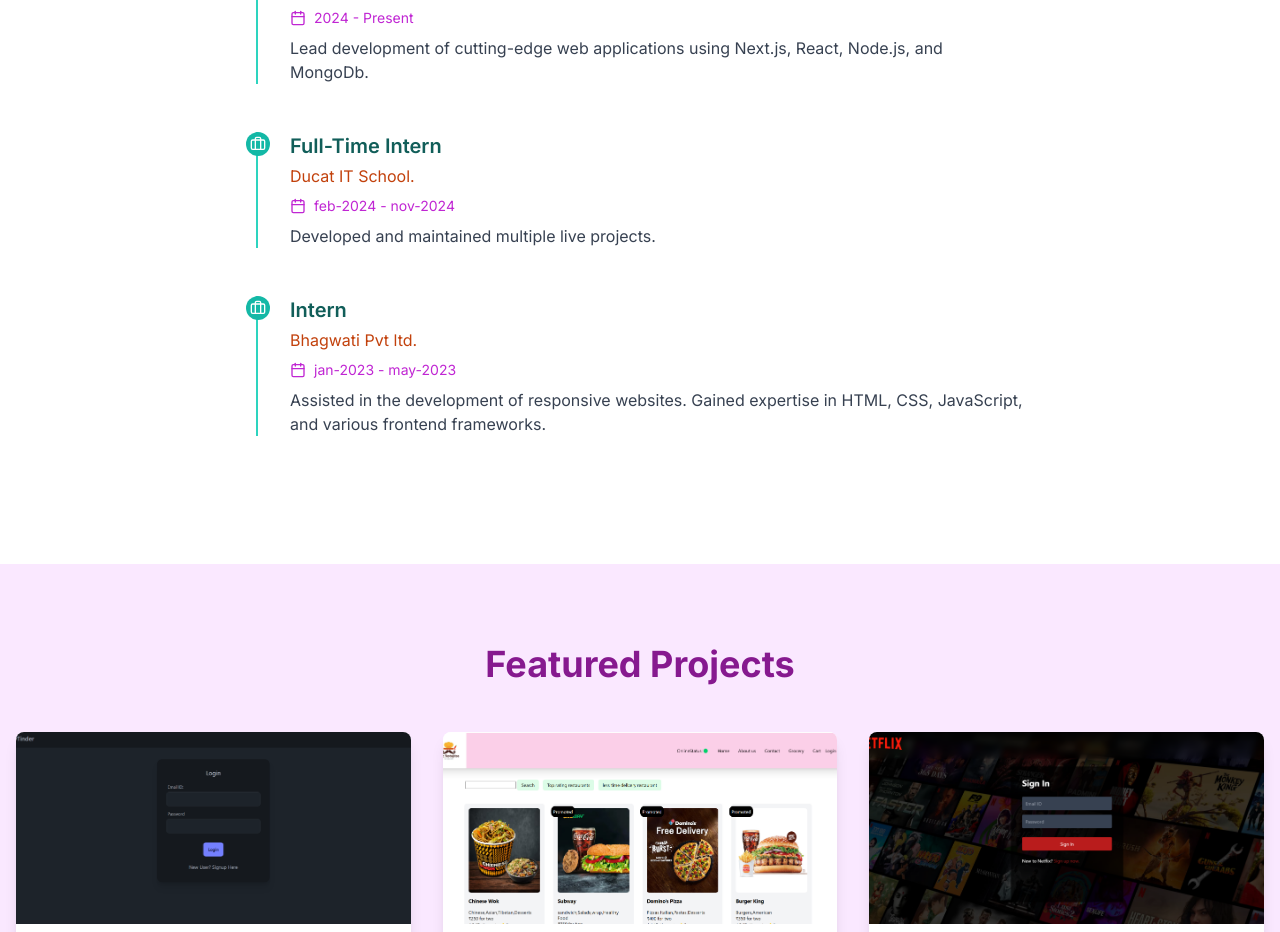
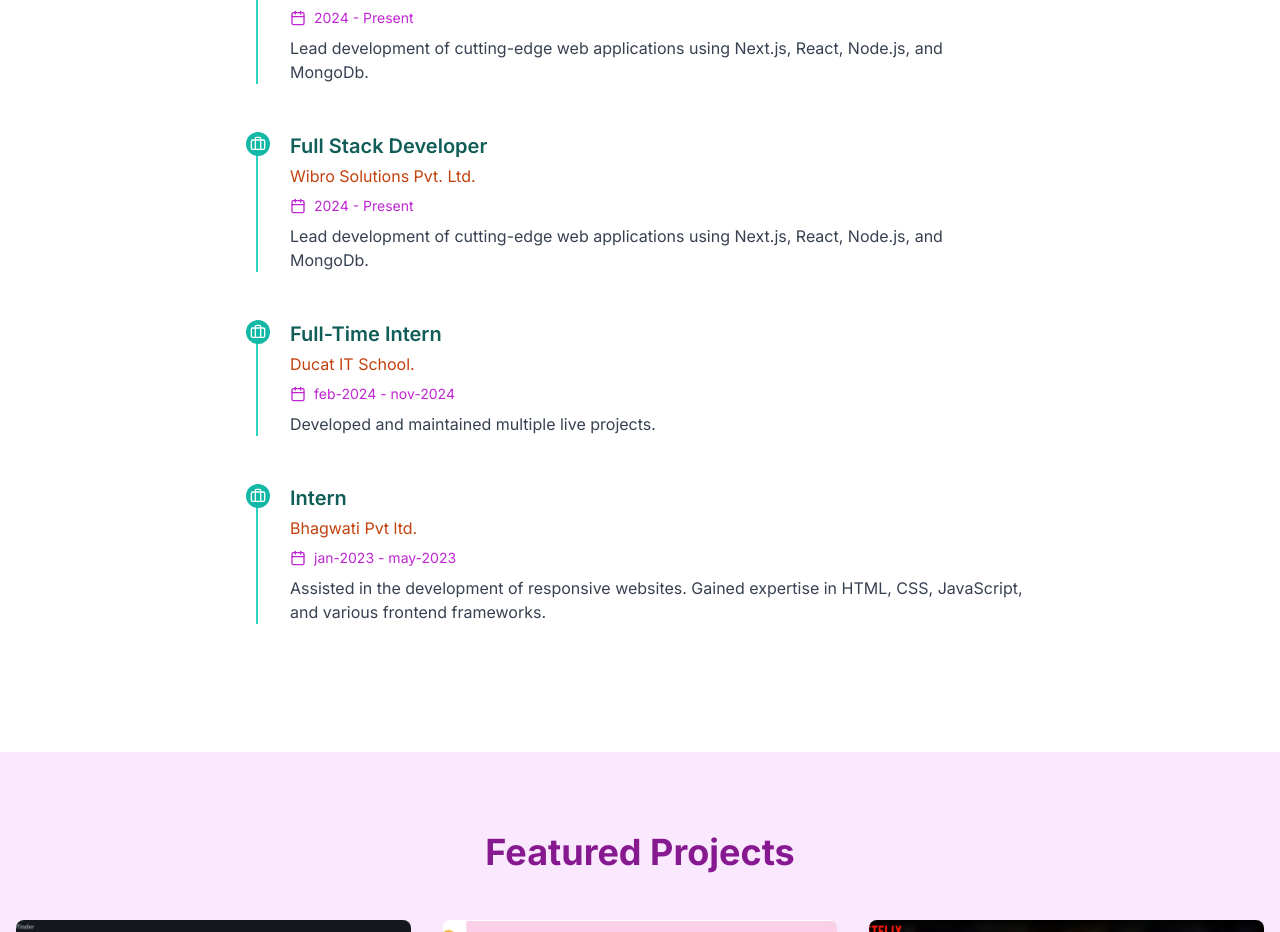
Before and after one commit to sagarksp/portfolio, a Next.js app: page / in a window 1280 px wide. Shown: the part 1660-2592 px from the top of the page. Built offline with nearby package versions, Linux system fonts and the light colour scheme.

Commit message:
Added new experience

```diff
--- a/src/app/components/Experience.jsx
+++ b/src/app/components/Experience.jsx
@@ -5,6 +5,12 @@
 import { Briefcase, Calendar } from 'lucide-react'
 
 const experiences = [
+   {
+    title: "Full Stack Developer",
+    company: "Wibro Solutions Pvt. Ltd.",
+    period: "2024 - Present",
+    description: "Lead development of cutting-edge web applications using Next.js, React, Node.js, and MongoDb."
+  },
   {
     title: "Full Stack Developer",
     company: "Wibro Solutions Pvt. Ltd.",
```
